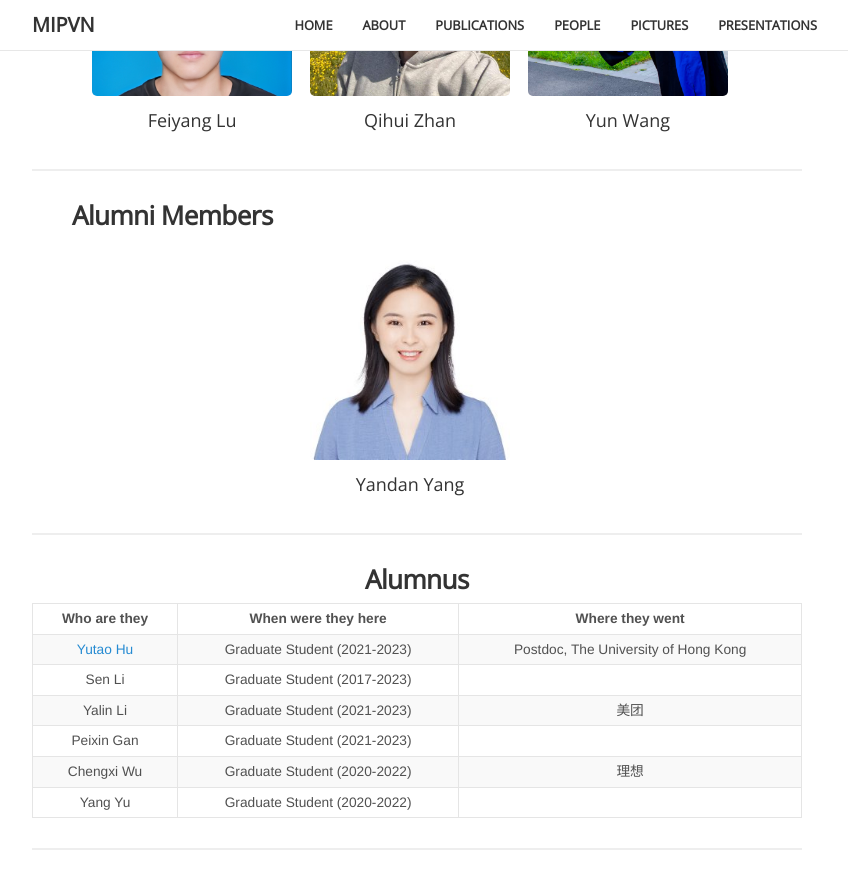
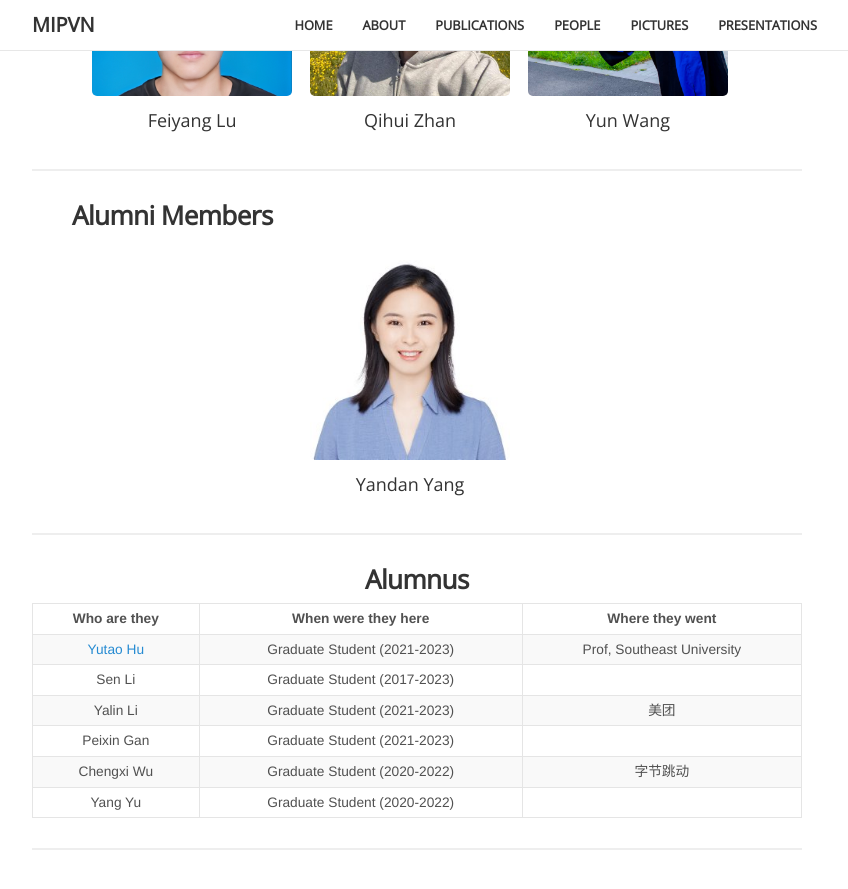
Before and after one commit to MIPVN/MIPVN.github.io, a Jekyll site: the page built from people.md, in a window 1280 px wide and 900 px high, scrolled down 1177 px. Shown: the top 889 px of the window, without its empty margins (223-1071 px from the left). Built offline with Jekyll 4.4.1, drawn with Linux system fonts in a browser that asks for light colours; nearby versions of some CDN libraries; comment, search, counter and statistics services are not loaded.

Commit message:
Modify resumes

```diff
--- a/people.md
+++ b/people.md
@@ -67,9 +67,9 @@ permalink: /people/
   </thead>
   <tbody>
     <tr>
-      <td><a href="https://scholar.google.com/citations?hl=en&user=4sXuGXAAAAAJ">Yutao Hu</a></td>
+      <td><a href="https://cs.seu.edu.cn/huyutao/main.htm">Yutao Hu</a></td>
       <td>Graduate Student (2021-2023)</td>
-      <td>Postdoc, The University of Hong Kong</td>
+      <td>Prof, Southeast University</td>
     </tr>
     <tr>
       <td>Sen Li</td>
@@ -89,7 +89,7 @@ permalink: /people/
     <tr>
       <td>Chengxi Wu</td>
       <td>Graduate Student (2020-2022)</td>
-      <td>理想</td>
+      <td>字节跳动</td>
     </tr>
     <tr>
       <td>Yang Yu</td>
```
